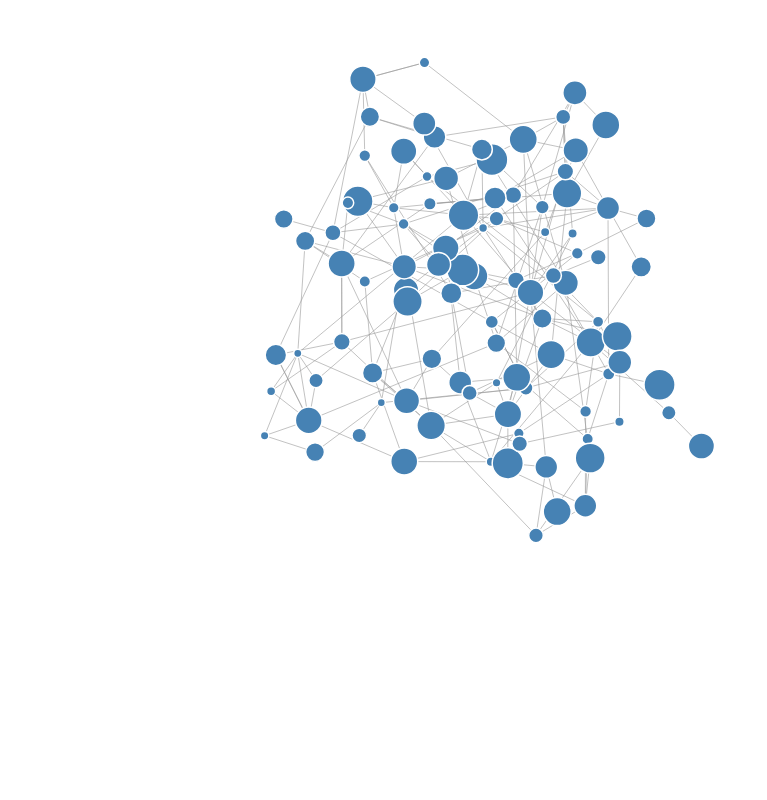
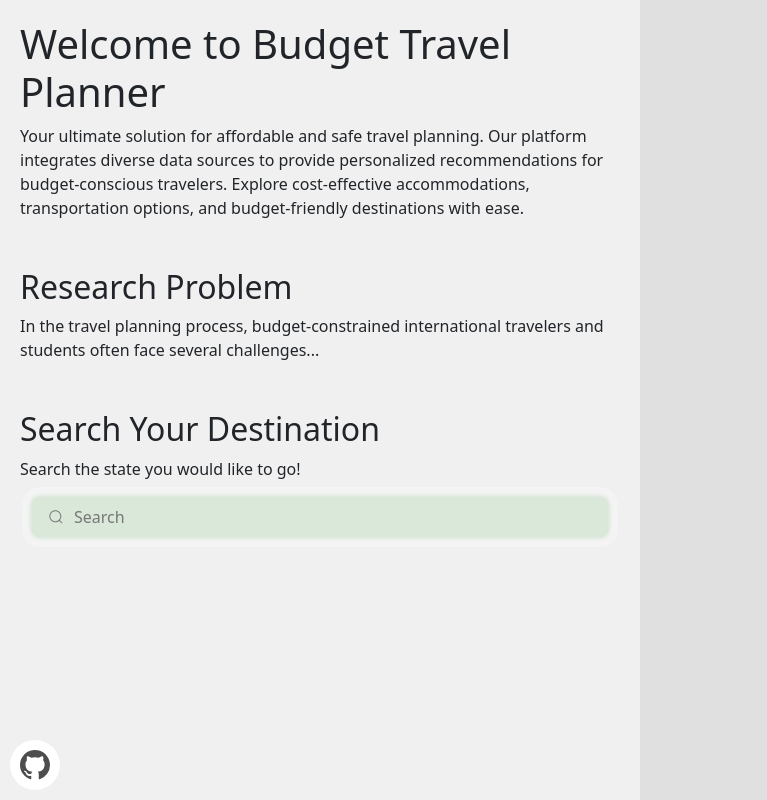
Before and after one commit to Yunzez/cmsc734-project, a plain HTML site: page index.html in a window 1280 px wide. Shown: the whole page, without its empty margins (0-767 px from the left). Drawn offline with nearby package versions, Linux system fonts and the light colour scheme; animation ran at ten frames a second.

Commit message:
add starter code

```diff
--- a/index.html
+++ b/index.html
@@ -1,85 +1,111 @@
 <!DOCTYPE html>
 <html lang="en">
   <head>
-    <meta charset="UTF-8">
-    <meta name="viewport" content="width=device-width, initial-scale=1.0">
+    <meta charset="UTF-8" />
+    <meta name="viewport" content="width=device-width, initial-scale=1.0" />
     <title>Random Graph with D3.js</title>
-    <script src="https://d3js.org/d3.v7.min.js"></script>
-    <style>
-        .node {
-            fill: steelblue;
-            stroke: white;
-            stroke-width: 1.5px;
-        }
-        .link {
-            stroke: #999;
-            stroke-opacity: 0.6;
-        }
-    </style>
+    <link rel="stylesheet" href="styles/index.css" />
+    <link rel="stylesheet" href="styles/search.css" />
+    <link
+      href="https://cdn.jsdelivr.net/npm/bootstrap@5.3.3/dist/css/bootstrap.min.css"
+      rel="stylesheet"
+      integrity="sha384-QWTKZyjpPEjISv5WaRU9OFeRpok6YctnYmDr5pNlyT2bRjXh0JMhjY6hW+ALEwIH"
+      crossorigin="anonymous"
+    />
   </head>
   <body>
-    <svg width="960" height="600"></svg>
-    <script>
-        const svg = d3.select("svg"),
-              width = +svg.attr("width"),
-              height = +svg.attr("height");
+    <div id="container">
+      <div id="intro">
+        <div>
+          <h1>Welcome to Budget Travel Planner</h1>
+          <p>
+            Your ultimate solution for affordable and safe travel planning. Our
+            platform integrates diverse data sources to provide personalized
+            recommendations for budget-conscious travelers. Explore
+            cost-effective accommodations, transportation options, and
+            budget-friendly destinations with ease.
+          </p>
+        </div>
 
-        const nodes = d3.range(100).map(function() { return {radius: Math.random() * 12 + 4}; }),
-              links = d3.range(200).map(function() { return {source: Math.floor(Math.random() * nodes.length), target: Math.floor(Math.random() * nodes.length)}; });
+        <div class="mt-5">
+          <h2>Research Problem</h2>
+          <p>
+            In the travel planning process, budget-constrained international
+            travelers and students often face several challenges...
+          </p>
+          <!-- Add the rest of your content here -->
+        </div>
 
-        const simulation = d3.forceSimulation(nodes)
-            .force("link", d3.forceLink(links).distance(30))
-            .force("charge", d3.forceManyBody().strength(-50))
-            .force("center", d3.forceCenter(width / 2, height / 2))
-            .on("tick", ticked);
+        <!--! here is the search section  -->
+        <div class="mt-5">
+          <h2>Search Your Destination</h2>
+          <p>Search the state you would like to go!</p>
 
-        const link = svg.append("g")
-            .attr("class", "links")
-            .selectAll("line")
-            .data(links)
-            .enter().append("line")
-            .attr("class", "link");
+          <div class="d-flex justify-content-center w-100">
+            <div class="searchGroup">
+              <svg class="icon" aria-hidden="true" viewBox="0 0 24 24">
+                <g>
+                  <path
+                    d="M21.53 20.47l-3.66-3.66C19.195 15.24 20 13.214 20 11c0-4.97-4.03-9-9-9s-9 4.03-9 9 4.03 9 9 9c2.215 0 4.24-.804 5.808-2.13l3.66 3.66c.147.146.34.22.53.22s.385-.073.53-.22c.295-.293.295-.767.002-1.06zM3.5 11c0-4.135 3.365-7.5 7.5-7.5s7.5 3.365 7.5 7.5-3.365 7.5-7.5 7.5-7.5-3.365-7.5-7.5z"
+                  ></path>
+                </g>
+              </svg>
+              <input placeholder="Search" type="search" class="input" />
+            </div>
+          </div>
+        </div>
+        <div
+          class="d-flex justify-content-start align-items-end flex-column mt-5"
+          style="position: absolute; bottom: 10px; left: 10px;"
+        >
+          <a
+            href="https://github.com/Yunzez/cmsc734-project"
+            aria-label="GitHub"
+            data-social="github"
+            style="
+              position: relative;
+              overflow: hidden;
+              display: flex;
+              justify-content: center;
+              align-items: center;
+              width: 50px;
+              height: 50px;
+              border-radius: 50%;
+              color: #4d4d4d;
+              background-color: #fff;
+              transition: all 0.3s ease-in-out;
+            "
+          >
+            <svg
+              width="16"
+              height="16"
+              fill="currentColor"
+              class="bi bi-github"
+              viewBox="0 0 16 16"
+              xml:space="preserve"
+              style="position: relative; z-index: 1; width: 30px; height: 30px"
+            >
+              <path
+                d="M8 0C3.58 0 0 3.58 0 8c0 3.54 2.29 6.53 5.47 7.59.4.07.55-.17.55-.38 0-.19-.01-.82-.01-1.49-2.01.37-2.53-.49-2.69-.94-.09-.23-.48-.94-.82-1.13-.28-.15-.68-.52-.01-.53.63-.01 1.08.58 1.23.82.72 1.21 1.87.87 2.33.66.07-.52.28-.87.51-1.07-1.78-.2-3.64-.89-3.64-3.95 0-.87.31-1.59.82-2.15-.08-.2-.36-1.02.08-2.12 0 0 .67-.21 2.2.82.64-.18 1.32-.27 2-.27s1.36.09 2 .27c1.53-1.04 2.2-.82 2.2-.82.44 1.1.16 1.92.08 2.12.51.56.82 1.27.82 2.15 0 3.07-1.87 3.75-3.65 3.95.29.25.54.73.54 1.48 0 1.07-.01 1.93-.01 2.2 0 .21.15.46.55.38A8.01 8.01 0 0 0 16 8c0-4.42-3.58-8-8-8"
+                fill="currentColor"
+              ></path>
+            </svg>
+          </a>
+        </div>
+      </div>
 
-        const node = svg.append("g")
-            .attr("class", "nodes")
-            .selectAll("circle")
-            .data(nodes)
-            .enter().append("circle")
-            .attr("class", "node")
-            .attr("r", d => d.radius)
-            .call(d3.drag()
-                .on("start", dragstarted)
-                .on("drag", dragged)
-                .on("end", dragended));
+      <!--! map section  -->
+      <div id="map"></div>
+      <div id="visualization"></div>
+    </div>
 
-        function ticked() {
-            link
-                .attr("x1", d => d.source.x)
-                .attr("y1", d => d.source.y)
-                .attr("x2", d => d.target.x)
-                .attr("y2", d => d.target.y);
-
-            node
-                .attr("cx", d => d.x)
-                .attr("cy", d => d.y);
-        }
-
-        function dragstarted(event, d) {
-            if (!event.active) simulation.alphaTarget(0.3).restart();
-            d.fx = d.x;
-            d.fy = d.y;
-        }
-
-        function dragged(event, d) {
-            d.fx = event.x;
-            d.fy = event.y;
-        }
-
-        function dragended(event, d) {
-            if (!event.active) simulation.alphaTarget(0);
-            d.fx = null;
-            d.fy = null;
-        }
-    </script>
+    <script src="https://d3js.org/d3.v7.min.js"></script>
+    <script
+      src="https://cdn.jsdelivr.net/npm/bootstrap@5.3.3/dist/js/bootstrap.bundle.min.js"
+      integrity="sha384-YvpcrYf0tY3lHB60NNkmXc5s9fDVZLESaAA55NDzOxhy9GkcIdslK1eN7N6jIeHz"
+      crossorigin="anonymous"
+    ></script>
+    <script src="./js/component/searchbar/search.js"></script>
+    <script src="./js/index.js"></script>
   </body>
 </html>
--- /dev/null
+++ b/js/index.js
@@ -0,0 +1,21 @@
+
+const map = document.getElementById("map");
+const intro = document.getElementById("intro");
+const visual = document.getElementById("visualisation");
+const parentContainer = document.getElementById("container");
+
+// we add a search component here
+const introSearch = document.getElementById("intro-search");
+window.onload = function() {
+   console.log("window loaded");
+};
+
+map.onclick = function() {
+    console.log("map clicked");
+    if (parentContainer.classList.contains("showVis")) {
+        parentContainer.classList.remove("showVis");
+    } else {
+        parentContainer.classList.add("showVis");
+    }
+
+}
--- /dev/null
+++ b/styles/index.css
@@ -0,0 +1,46 @@
+:root {
+    --intro-width: 50vw;
+}
+
+.body{
+    font-family: Arial, sans-serif;
+}
+
+html, body {
+    overflow: hidden;
+    margin: 0;
+    padding: 0;
+    height: 100vh;
+    width: 100vw;
+}
+
+#container {
+    display: flex;
+    width: 150vw; /* Adjusted to accommodate the off-screen visualization */
+    height: 100vh;
+    overflow: hidden;
+    transform: translateX(0); /* Initially no translation */
+    transition: transform 0.6s; /* Smooth transition */
+}
+
+#container.showVis {
+    transform: translateX(calc(-1 * var(--intro-width))); /* Move the container to the left by 50vw */
+    transition: transform 0.6s ease-in-out; /* Smooth and bouncy transition */
+}
+
+#intro {
+    flex: 1;
+    background-color: #f0f0f0;
+    padding: 20px;
+    height: 100vh;
+    width: 50vw;
+}
+
+#map {
+    background-color: #e0e0e0;
+    width: 50vw;
+}
+#visualization {
+    width: 50vw;
+    background-color: #d0d0d0;
+}
--- /dev/null
+++ b/styles/search.css
@@ -0,0 +1,35 @@
+.searchGroup {
+  display: flex;
+  line-height: 34px;
+  align-items: center;
+  position: relative;
+  max-width: 45vw;
+  width: 100%;
+}
+
+.searchGroup .input {
+  height: 40px;
+  line-height: 28px;
+  padding: 0 1rem;
+  width: 100%;
+  padding-left: 2.5rem;
+  border: 2px solid transparent;
+  border-radius: 8px;
+  outline: none;
+  background-color: #D9E8D8;
+  color: #0d0c22;
+  box-shadow: 0 0 5px #C1D9BF, 0 0 0 10px #f5f5f5eb;
+  transition: .3s ease;
+}
+
+.searchGroup .input::placeholder {
+  color: #777;
+}
+
+.searchGroup .icon {
+  position: absolute;
+  left: 1rem;
+  fill: #777;
+  width: 1rem;
+  height: 1rem;
+}
```
Also changed, not shown: 1 other file. Lines whose indentation alone changed are shown as unchanged.
